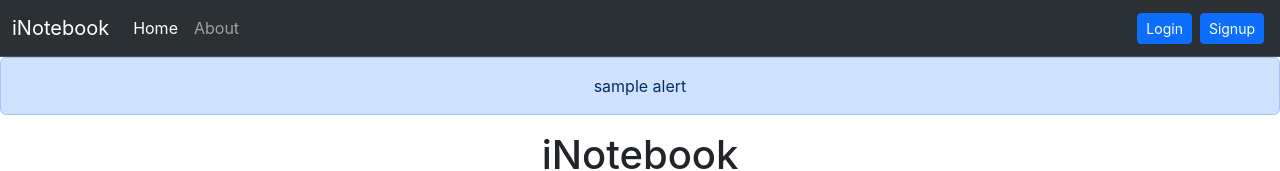
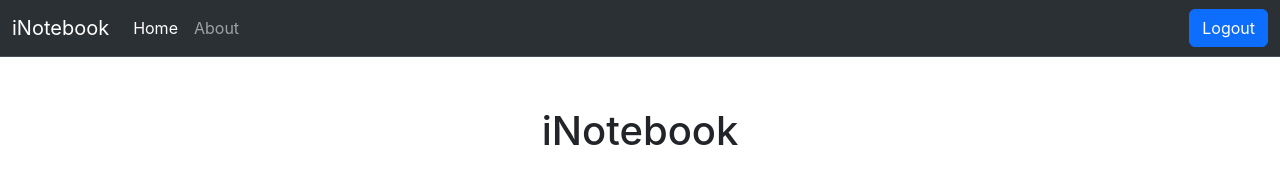
Before and after one commit to TheRodzz/iNotebook, a React (Create React App) app: page / in a window 1280 px wide. Shown: the top 171 px of the page. Built offline with nearby package versions, Linux system fonts and the light colour scheme; no server answers; sample sign-in values are in the browser's storage.

Commit message:
login and signup actually work now

```diff
--- a/src/App.js
+++ b/src/App.js
@@ -6,6 +6,7 @@ import Login from './components/Login';
 import Navbar from './components/Navbar';
 import Alert from './components/Alert';
 import Signup from './components/Signup';
+import { AlertProvider } from './context/AlertContext';
 import {
   BrowserRouter as Router,
   Switch,
@@ -15,10 +16,11 @@ import {
 function App() {
   return (
     <div className="App">
+      <AlertProvider>
         <NoteState>
-      <Router basename={process.env.PUBLIC_URL}>
-      <Navbar/>
-      <Alert message="sample alert"/>
+          <Router>
+            <Navbar />
+            <Alert/>
             <h1>iNotebook</h1>
             <Switch>
               <Route exact path="/">
@@ -36,6 +38,7 @@ function App() {
             </Switch>
           </Router>
         </NoteState>
+      </AlertProvider>
     </div >
   );
 }
--- a/src/components/Alert.js
+++ b/src/components/Alert.js
@@ -1,13 +1,15 @@
-import React from 'react'
-
-const Alert = (props) => {
+import React, { useContext } from 'react'
+import { AlertContext } from '../context/AlertContext';
+export default function Alert() {
+    // const capitalizeFirstLetter = (word) => {
+    //     const lower = word.toLowerCase();
+    //     return word.charAt(0).toUpperCase() + lower.slice(1);
+    // }
+    const alert = useContext(AlertContext);
+    if(!alert) return null;
     return (
-        <div>
-            <div className="alert alert-primary" role="alert">
-                {props.message}
-            </div>
+        <div className={`alert alert-${alert.type}`} role="alert">
+            <strong>{alert.type}</strong> {alert.message}
         </div>
     )
 }
-
-export default Alert
--- a/src/components/Login.js
+++ b/src/components/Login.js
@@ -1,7 +1,9 @@
-import React, { useState } from 'react';
+import React, { useContext, useState } from 'react';
 import '../Login.css'
 import { useHistory } from 'react-router-dom'
+import { AlertContext } from '../context/AlertContext';
 const Login = () => {
+    const {showAlert,hideAlert} = useContext(AlertContext);
     const [username, setUsername] = useState('');
     const [password, setPassword] = useState('');
     let history =useHistory();
@@ -29,9 +31,13 @@ const Login = () => {
         if(json.success){
             localStorage.setItem('token',json.authtoken);
             history.push("/");
+            showAlert("Logged in successfully","success");
+            setTimeout(() => {
+                hideAlert();
+            }, 1500);
         }
         else{
-            alert("Invalid credentials")
+            showAlert("Invalid credentials","danger");
         }
     }
 
--- a/src/components/Navbar.js
+++ b/src/components/Navbar.js
@@ -1,6 +1,12 @@
 import {React, useEffect} from 'react'
 import {Link,useLocation} from "react-router-dom";
+import { useHistory } from 'react-router-dom';
 export default function Navbar() {
+    let history = useHistory();
+    const handleLogout = () =>{
+        localStorage.removeItem('token');
+        history.push("/login");
+    }
     let location = useLocation();
     useEffect(() => {
     }, [location]);
@@ -22,8 +28,14 @@ export default function Navbar() {
                     </ul>
 
                 </div>
+                { !localStorage.getItem('token')?
+                <div>
                 <Link className="btn btn-primary mx-1 btn-sm" to="/login" role="button">Login</Link>
                 <Link className="btn btn-primary mx-1 btn-sm" to="/signup" role="button">Signup</Link>
+                </div>
+                :<button type="button" className="btn btn-primary" onClick={handleLogout}>Logout</button>
+
+                }
             </div>
         </nav>
     )
--- a/src/components/Notes.js
+++ b/src/components/Notes.js
@@ -2,11 +2,18 @@ import React, { useContext, useEffect} from 'react'
 import noteContext from '../context/noteContext';
 import NoteItem from './NoteItem';
 import AddNote from './AddNote';
+import { useHistory } from 'react-router-dom';
 const Notes = () => {
     const context = useContext(noteContext);
     const { notes, getAllNotes } = context;
+    let history = useHistory();
     useEffect(() => {
-        getAllNotes();
+        if(localStorage.getItem('token')){
+            getAllNotes();
+        }
+        else {
+            history.push("/login");
+        }
         // eslint-disable-next-line
     }, [])
 
--- /dev/null
+++ b/src/context/AlertContext.js
@@ -0,0 +1,23 @@
+import React, { createContext, useState } from 'react';
+
+const AlertContext = createContext();
+
+const AlertProvider = ({ children }) => {
+  const [alert, setAlert] = useState(null);
+
+  const showAlert = (message, type) => {
+    setAlert({ message, type });
+  };
+
+  const hideAlert = () => {
+    setAlert(null);
+  };
+
+  return (
+    <AlertContext.Provider value={{ alert, showAlert, hideAlert }}>
+      {children}
+    </AlertContext.Provider>
+  );
+};
+
+export { AlertContext, AlertProvider };
--- a/src/context/NoteState.js
+++ b/src/context/NoteState.js
@@ -12,7 +12,7 @@ const NoteState = (props) =>{
         method: 'GET',
         headers: {
           'Content-Type':'application/json',
-          'auth-token': 'eyJhbGciOiJIUzI1NiIsInR5cCI6IkpXVCJ9.eyJ1c2VyIjp7ImlkIjoiNjQ5ZDE4YmEzZTA5OGU0NWU4Yzk3MjJkIn0sImlhdCI6MTY4ODU0MjA1NX0.8cfPeWJWYVQCQFBZ7JRONndYhf83LZFYP68mWUWzF0I',
+          'auth-token': localStorage.getItem('token'),
         },
       });
       const json=await response.json();
@@ -25,7 +25,7 @@ const NoteState = (props) =>{
         method: 'POST',
         headers: {
           'Content-Type':'application/json',
-          'auth-token': 'eyJhbGciOiJIUzI1NiIsInR5cCI6IkpXVCJ9.eyJ1c2VyIjp7ImlkIjoiNjQ5ZDE4YmEzZTA5OGU0NWU4Yzk3MjJkIn0sImlhdCI6MTY4ODU0MjA1NX0.8cfPeWJWYVQCQFBZ7JRONndYhf83LZFYP68mWUWzF0I',
+          'auth-token': localStorage.getItem('token'),
         },
         body: JSON.stringify(note)
       });
@@ -54,7 +54,7 @@ const NoteState = (props) =>{
         method: 'DELETE',
         headers: {
           'Content-Type':'application/json',
-          'auth-token': 'eyJhbGciOiJIUzI1NiIsInR5cCI6IkpXVCJ9.eyJ1c2VyIjp7ImlkIjoiNjQ5ZDE4YmEzZTA5OGU0NWU4Yzk3MjJkIn0sImlhdCI6MTY4ODU0MjA1NX0.8cfPeWJWYVQCQFBZ7JRONndYhf83LZFYP68mWUWzF0I',
+          'auth-token': localStorage.getItem('token'),
         },
       });
       const json=await response.json();
```
Lines whose indentation alone changed are shown as unchanged.
